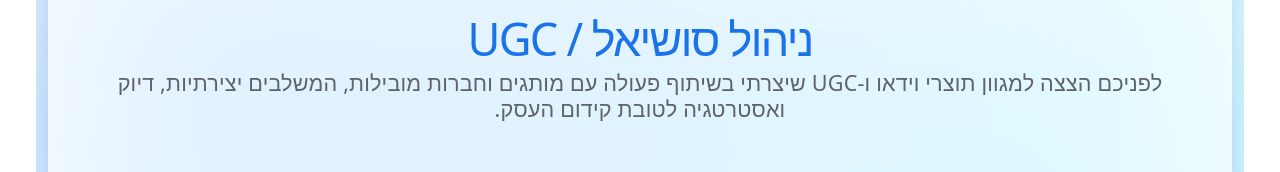
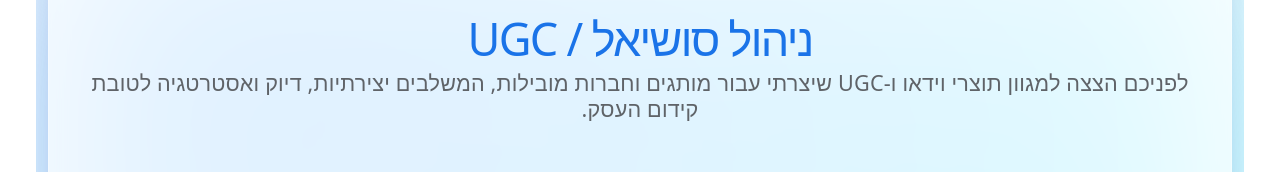
Before and after one commit to AsiKrinitz/ShiraSocial, a React (Vite) app: page /manage in a window 1280 px wide. Shown: the part 200-372 px from the top of the page. Built offline with nearby package versions, Linux system fonts and the light colour scheme.

Commit message:
update the text.

```diff
--- a/src/components/SocialManage/SocialManage.tsx
+++ b/src/components/SocialManage/SocialManage.tsx
@@ -15,7 +15,8 @@
       <div className="glass-content manage-content">
         <h1 className="manage-title">ניהול סושיאל / UGC</h1>
         <p className="manage-subtitle">
-          לפניכם הצצה למגוון תוצרי וידאו ו-UGC שיצרתי בשיתוף פעולה עם מותגים וחברות מובילות, המשלבים יצירתיות, דיוק ואסטרטגיה לטובת קידום העסק.
+          לפניכם הצצה למגוון תוצרי וידאו ו-UGC
+          שיצרתי עבור מותגים וחברות מובילות, המשלבים יצירתיות, דיוק ואסטרטגיה לטובת קידום העסק.
         </p>
 
         <div className="videos-grid">
```
